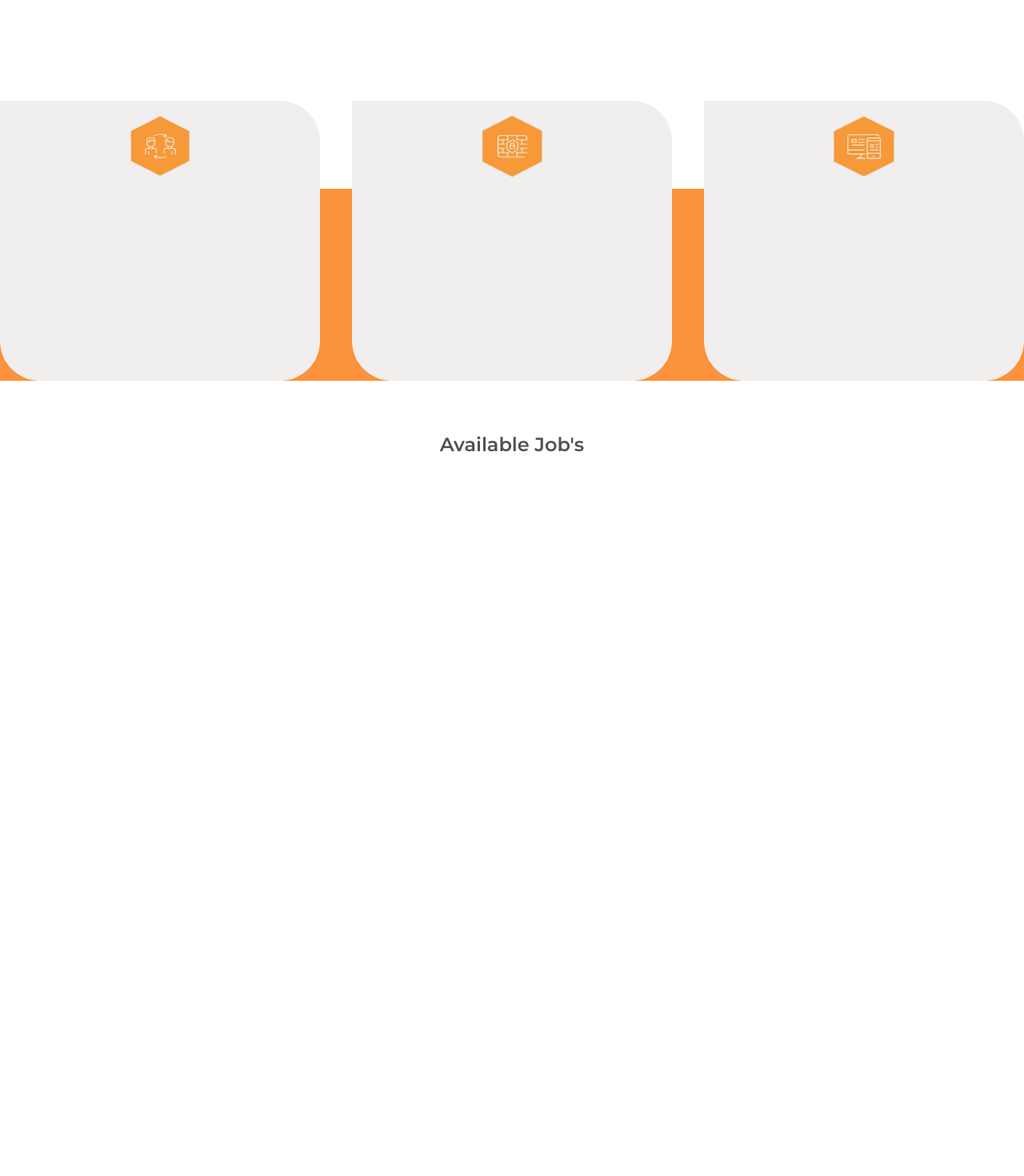
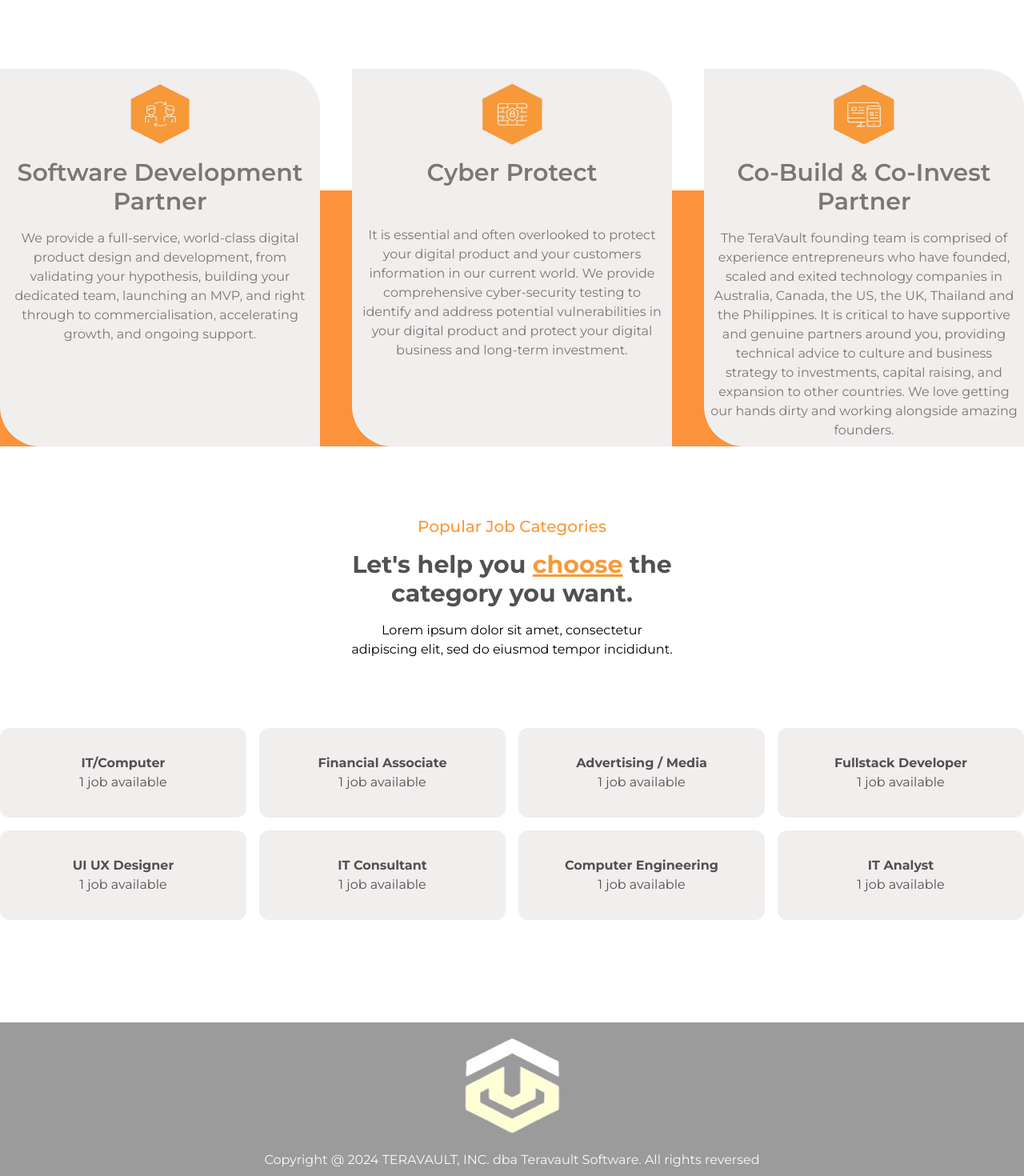
Before and after one commit to Ravenjoven/Hr-management-System, a React (Vite) app in the folder frontend/: page / in a window 1280 px wide. Shown: the part 680-2150 px from the top of the page at 80% size. Before the commit the page ends 1316 px from the top, so only its background shows below. Built offline with nearby package versions, Linux system fonts and the light colour scheme.

Commit message:
2nd commit landing page done

```diff
--- a/frontend/src/App.tsx
+++ b/frontend/src/App.tsx
@@ -1,5 +1,4 @@
 import HomePage from "./components/LandingPage";
-
 function App() {
   return <HomePage />;
 }
--- a/frontend/src/components/LandingPage.tsx
+++ b/frontend/src/components/LandingPage.tsx
@@ -2,8 +2,7 @@
   return (
     <div className="min-h-screen max-w-screen bg-white font-montserrat">
       <>
-        <header className="h-90 bg-custom-bg-gray">
-          <nav>
+        <nav className="bg-custom-bg-gray top-0 sticky z-50">
           <div className="max-w-screen-xl flex flex-wrap items-center justify-between mx-auto p-4 h-full">
             <div className="flex items-center justify-start">
               <img src="../images/img2.png" className="h-10"></img>
@@ -67,7 +66,8 @@
             </div>
           </div>
         </nav>
-          <section className="max-w-screen-xl flex mx-auto mt-10">
+        <header className="h-90 bg-custom-bg-gray">
+          <section className="max-w-screen-xl flex mx-auto">
             <div className="w-full pl-5 pt-2">
               <h1 className="font-bold text-custom-text-gray text-4xl">
                 We're passionate about <br />
@@ -127,29 +127,154 @@
             </h2>
           </section>
           <section className="max-w-screen-xl grid grid-cols-3 gap-x-10 mx-auto justify-center items-center">
-            <div className="bg-custom-bg-gray w-full h-[350px] rounded-tr-[50px] rounded-b-[50px] z-50">
+            <div className="bg-custom-bg-gray w-full h-full rounded-tr-[50px] rounded-bl-[50px] z-20">
               <img
                 src="./images/sub1.png"
                 className="h-20 w-20  mx-auto mt-4"
               />
+              <h3 className="text-center font-semibold text-3xl text-custom-text-gray py-4">
+                Software Development <br />
+                Partner
+              </h3>
+              <p className="text-center text-custom-text-gray px-2">
+                We provide a full-service, world-class digital product design
+                and development, from validating your hypothesis, building your
+                dedicated team, launching an MVP, and right through to
+                commercialisation, accelerating growth, and ongoing support.
+              </p>
             </div>
-            <div className="bg-custom-bg-gray w-full h-[350px] rounded-tr-[50px] rounded-b-[50px] z-50">
+            <div className="bg-custom-bg-gray w-full h-full rounded-tr-[50px] rounded-bl-[50px] z-20">
               <img src="./images/sub2.png" className="h-20 w-20 mx-auto mt-4" />
+              <h3 className="text-center font-semibold text-3xl text-custom-text-gray py-4">
+                Cyber Protect
+              </h3>
+              <p className="text-center text-custom-text-gray px-2 pt-8">
+                It is essential and often overlooked to protect your digital
+                product and your customers information in our current world. We
+                provide comprehensive cyber-security testing to identify and
+                address potential vulnerabilities in your digital product and
+                protect your digital business and long-term investment.
+              </p>
             </div>
-            <div className="bg-custom-bg-gray w-full h-[350px] rounded-tr-[50px] rounded-b-[50px] z-50">
+            <div className="bg-custom-bg-gray w-full h-full rounded-tr-[50px] rounded-bl-[50px] z-20">
               <img src="./images/sub3.png" className="h-20 w-20 mx-auto mt-4" />
+              <h3 className="text-center font-semibold text-3xl text-custom-text-gray py-4">
+                Co-Build & Co-Invest <br />
+                Partner
+              </h3>
+              <p className="text-center text-custom-text-gray px-2 pb-2">
+                The TeraVault founding team is comprised of experience
+                entrepreneurs who have founded, scaled and exited technology
+                companies in Australia, Canada, the US, the UK, Thailand and the
+                Philippines. It is critical to have supportive and genuine
+                partners around you, providing technical advice to culture and
+                business strategy to investments, capital raising, and expansion
+                to other countries. We love getting our hands dirty and working
+                alongside amazing founders.
+              </p>
             </div>
           </section>
-          <div className="bg-orange-400 w-full h-60 absolute bottom-0 z-0"></div>
+          <div className="bg-orange-400 w-full h-80 absolute bottom-0 z-0"></div>
         </body>
         <>
-          <section className="max-w-screen-xl mx-auto my-4 h-32 flex items-center justify-center text-center">
-            <h3 className="text-2xl font-semibold text-custom-text-black">
-              Available Job's
+          <div className="my-24">
+            <section className="max-w-screen-xl mx-auto my-4 h-40 flex flex-col items-center justify-center text-center">
+              <h4 className="text-xl font-medium text-custom-text-orange">
+                Popular Job Categories
+              </h4>
+              <h3 className="text-3xl font-bold text-custom-text-black mt-4">
+                Let's help you{" "}
+                <span className="text-custom-text-orange underline">
+                  choose
+                </span>{" "}
+                the
+                <br />
+                category you want.
               </h3>
+              <p className="mt-4">
+                Lorem ipsum dolor sit amet, consectetur <br />
+                adipiscing elit, sed do eiusmod tempor incididunt.
+              </p>
             </section>
-          <section></section>
+            <section className="flex flex-col mt-24 h-full max-w-screen-xl mx-auto">
+              <div className="grid grid-cols-4 gap-4">
+                <div className="h-28 bg-custom-bg-gray rounded-xl text-center pt-8 cursor-pointer hover:bg-transparent hover:border-2 border-black">
+                  <h5 className="font-bold text-custom-text-black">
+                    IT/Computer
+                  </h5>
+                  <span className="text-custom-text-black">
+                    1 job available
+                  </span>
+                </div>
+                <div className="h-28 bg-custom-bg-gray rounded-xl text-center pt-8 cursor-pointer hover:bg-transparent hover:border-2 border-black">
+                  <h5 className="font-bold text-custom-text-black">
+                    Financial Associate
+                  </h5>
+                  <span className="text-custom-text-black">
+                    1 job available
+                  </span>
+                </div>
+                <div className="h-28 bg-custom-bg-gray rounded-xl text-center pt-8 cursor-pointer hover:bg-transparent hover:border-2 border-black">
+                  <h5 className="font-bold text-custom-text-black">
+                    Advertising / Media
+                  </h5>
+                  <span className="text-custom-text-black">
+                    1 job available
+                  </span>
+                </div>
+                <div className="h-28 bg-custom-bg-gray rounded-xl text-center pt-8 cursor-pointer hover:bg-transparent hover:border-2 border-black">
+                  <h5 className="font-bold text-custom-text-black">
+                    Fullstack Developer
+                  </h5>
+                  <span className="text-custom-text-black">
+                    1 job available
+                  </span>
+                </div>
+                <div className="h-28 bg-custom-bg-gray rounded-xl text-center pt-8 cursor-pointer hover:bg-transparent hover:border-2 border-black">
+                  <h5 className="font-bold text-custom-text-black">
+                    UI UX Designer
+                  </h5>
+                  <span className="text-custom-text-black">
+                    1 job available
+                  </span>
+                </div>
+                <div className="h-28 bg-custom-bg-gray rounded-xl text-center pt-8 cursor-pointer hover:bg-transparent hover:border-2 border-black">
+                  <h5 className="font-bold text-custom-text-black">
+                    IT Consultant
+                  </h5>
+                  <span className="text-custom-text-black">
+                    1 job available
+                  </span>
+                </div>
+                <div className="h-28 bg-custom-bg-gray rounded-xl text-center pt-8 cursor-pointer hover:bg-transparent hover:border-2 border-black">
+                  <h5 className="font-bold text-custom-text-black">
+                    Computer Engineering
+                  </h5>
+                  <span className="text-custom-text-black">
+                    1 job available
+                  </span>
+                </div>
+                <div className="h-28 bg-custom-bg-gray rounded-xl text-center pt-8 cursor-pointer hover:bg-transparent hover:border-2 border-black">
+                  <h5 className="font-bold text-custom-text-black">
+                    IT Analyst
+                  </h5>
+                  <span className="text-custom-text-black">
+                    1 job available
+                  </span>
+                </div>
+              </div>
+            </section>
+          </div>
         </>
+        <footer className="h-full mt-32 bg-custom-bg-black">
+          <div className="py-4 flex flex-col justify-center items-center">
+            <img src="./images/footer-logo.png" className="h-32 w-32" />
+            <span className="text-gray-50 pt-4">
+              Copyright @ 2024 TERAVAULT, INC. dba Teravault Software. All
+              rights reversed
+            </span>
+          </div>
+        </footer>
       </>
     </div>
   );
--- a/frontend/tailwind.config.js
+++ b/frontend/tailwind.config.js
@@ -18,7 +18,9 @@
       colors: {
         'custom-text-gray':'#7B7777',
         'custom-bg-gray' : '#F1EEEE',
-        'custom-text-black': '#525050',
+        'custom-text-black' : '#525050',
+        'custom-text-orange' : '#F89939',
+        'custom-bg-black' : '#9B9B9B',
       }
     },
   },
```
Also changed, not shown: frontend/public/images/footer-logo.png (added). Lines whose indentation alone changed are shown as unchanged.
